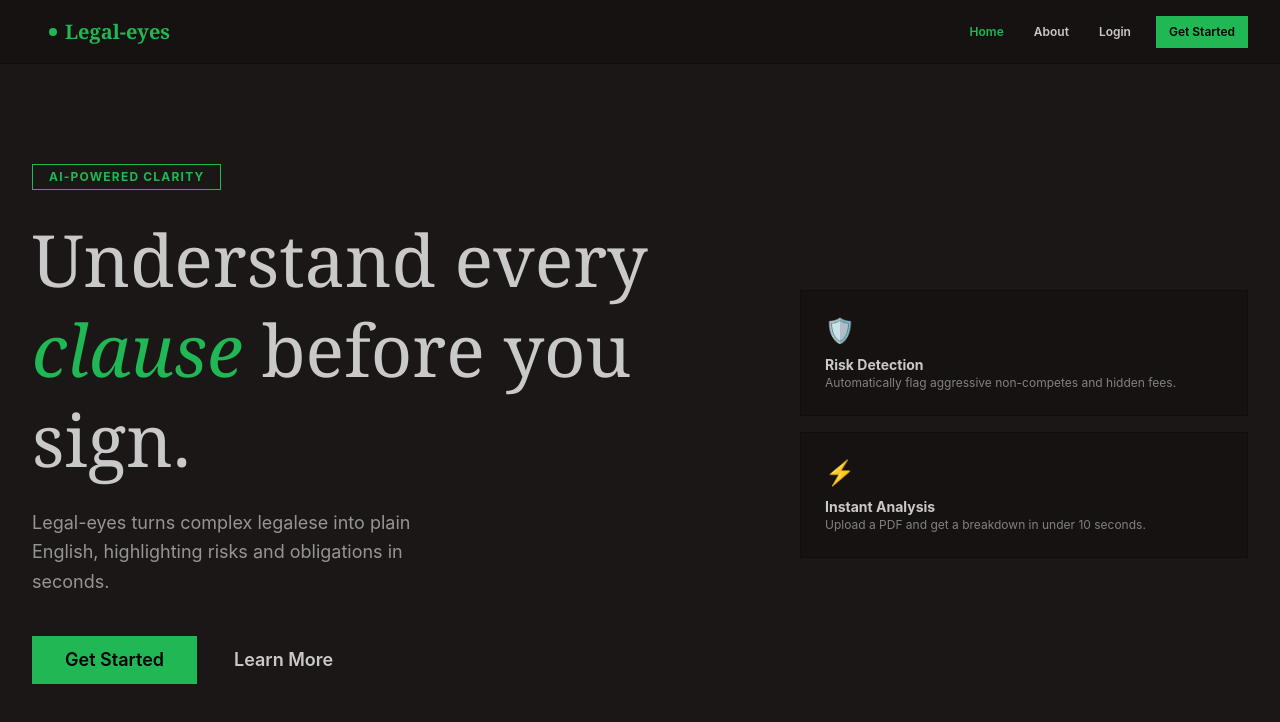
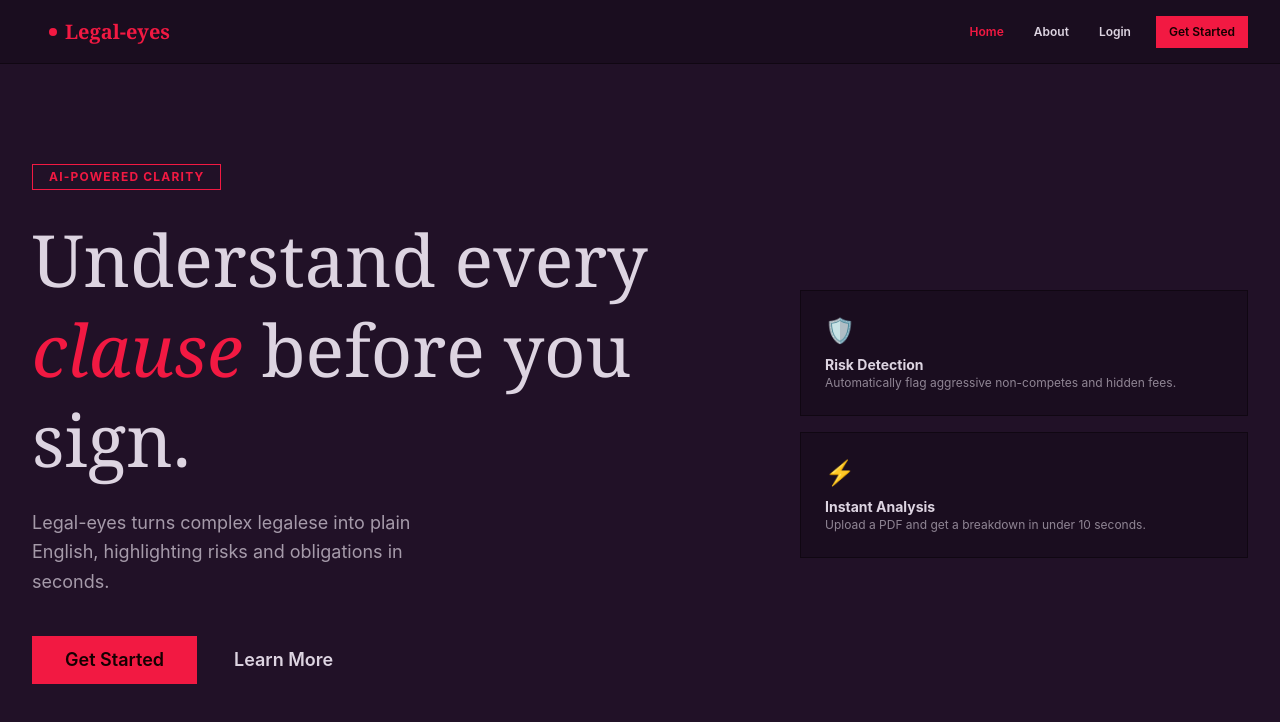
Before and after one commit to Zunaid-s/Legal-Eyes, a React (Vite) app in the folder Frontend/: page / in a window 1280 px wide. Shown: the top 722 px of the page. Built offline with nearby package versions, Linux system fonts and the light colour scheme.

Commit message:
Fix frontend: strictly rectangular buttons/components and update Halloween theme OKLCH values

```diff
--- a/Frontend/src/components/Documentchat.jsx
+++ b/Frontend/src/components/Documentchat.jsx
@@ -116,7 +116,8 @@
       <div className="drawer-content fixed bottom-6 right-6 z-[60]">
         <label
           htmlFor="chat-drawer"
-          className={`btn btn-primary shadow-2xl transition-all duration-300 drawer-button rounded-none border-2 border-primary min-h-12 h-auto py-2 w-48 flex items-center justify-center ${isOpen ? 'scale-0' : 'scale-100 hover:scale-105'}`}
+          className={`btn btn-primary shadow-2xl transition-all duration-300 drawer-button rounded-none border-2 border-primary min-h-12 h-auto py-2 w-48 flex items-center justify-center ${isOpen ? 'scale-0 pointer-events-none' : 'scale-100 hover:scale-105'}`}
+          style={{ borderRadius: '0px' }}
         >
           <span className="text-sm px-2 text-center font-bold leading-tight uppercase tracking-wide">Ask questions about this document</span>
         </label>
@@ -126,8 +127,8 @@
       <div className={`drawer-side fixed inset-0 ${isOpen ? 'visible' : 'pointer-events-none'}`}>
         <label htmlFor="chat-drawer" aria-label="close sidebar" className="drawer-overlay" onClick={() => setIsOpen(false)}></label>
 
-        <div className={`min-h-full w-full sm:w-96 bg-base-200 text-base-content flex flex-col border-l border-base-300 absolute right-0 transition-transform duration-300 transform ${isOpen ? 'translate-x-0' : 'translate-x-full'} rounded-none`}>
-          <div className="p-4 border-b border-base-300 bg-base-300 flex justify-between items-center rounded-none">
+        <div className={`min-h-full w-full sm:w-96 bg-base-200 text-base-content flex flex-col border-l border-base-300 absolute right-0 transition-transform duration-300 transform ${isOpen ? 'translate-x-0' : 'translate-x-full'}`} style={{ borderRadius: '0px' }}>
+          <div className="p-4 border-b border-base-300 bg-base-300 flex justify-between items-center" style={{ borderRadius: '0px' }}>
             <h3 className="font-serif font-bold italic flex items-center gap-2">
               <span className="text-primary text-xs">●</span> AI Assistant
             </h3>
@@ -164,11 +165,12 @@
             )}
           </div>
 
-          <div className="p-4 bg-base-100 border-t border-base-300 rounded-none">
-            <div className="flex gap-2 items-center bg-base-200 rounded-none p-1 pr-2 border border-transparent focus-within:border-primary transition-colors">
+          <div className="p-4 bg-base-100 border-t border-base-300" style={{ borderRadius: '0px' }}>
+            <div className="flex gap-2 items-center bg-base-200 p-1 pr-2 border border-transparent focus-within:border-primary transition-colors" style={{ borderRadius: '0px' }}>
               <button
                 onClick={toggleListen}
-                className={`btn btn-square btn-ghost btn-sm transition-all rounded-none ${isListening ? 'text-error bg-error/10 animate-pulse' : 'opacity-60 hover:opacity-100 hover:bg-base-300'}`}
+                className={`btn btn-square btn-ghost btn-sm transition-all ${isListening ? 'text-error bg-error/10 animate-pulse' : 'opacity-60 hover:opacity-100 hover:bg-base-300'}`}
+                style={{ borderRadius: '0px' }}
               >
                 {isListening ? (
                   <svg xmlns="http://www.w3.org/2000/svg" className="h-5 w-5" fill="none" viewBox="0 0 24 24" stroke="currentColor"><path strokeLinecap="round" strokeLinejoin="round" strokeWidth="2" d="M21 12a9 9 0 11-18 0 9 9 0 0118 0z" /><path strokeLinecap="round" strokeLinejoin="round" strokeWidth="2" d="M9 10a1 1 0 011-1h4a1 1 0 011 1v4a1 1 0 01-1 1H10a1 1 0 01-1-1v-4z" /></svg>
@@ -178,7 +180,8 @@
               </button>
 
               <input
-                className="input input-ghost w-full focus:bg-transparent text-sm h-10 rounded-none"
+                className="input input-ghost w-full focus:bg-transparent text-sm h-10"
+                style={{ borderRadius: '0px' }}
                 placeholder={isListening ? "Listening... Speak clearly" : "Type a question..."}
                 value={input + interimInput}
                 onChange={(e) => {
@@ -188,7 +191,7 @@
                 onKeyDown={(e) => e.key === 'Enter' && sendMessage()}
               />
 
-              <button className="btn btn-primary btn-sm rounded-none h-8 min-h-0" onClick={sendMessage}>Send</button>
+              <button className="btn btn-primary btn-sm h-8 min-h-0" style={{ borderRadius: '0px' }} onClick={sendMessage}>Send</button>
             </div>
           </div>
         </div>
--- a/Frontend/src/index.css
+++ b/Frontend/src/index.css
@@ -9,18 +9,18 @@
   default: true;
   prefersdark: true;
   color-scheme: "dark";
-  --color-base-100: oklch(20.84% 0.008 17.911);
-  --color-base-200: oklch(18.522% 0.007 17.911);
-  --color-base-300: oklch(16.203% 0.007 17.911);
-  --color-base-content: oklch(83.768% 0.001 17.911);
-  --color-primary: oklch(68.628% 0.185 148.958);
-  --color-primary-content: oklch(0% 0 0);
-  --color-secondary: oklch(69.776% 0.135 168.327);
-  --color-secondary-content: oklch(13.955% 0.027 168.327);
-  --color-accent: oklch(70.628% 0.119 185.713);
-  --color-accent-content: oklch(14.125% 0.023 185.713);
-  --color-neutral: oklch(30.698% 0.039 171.364);
-  --color-neutral-content: oklch(86.139% 0.007 171.364);
+  --color-base-100: oklch(21.22% 0.047 317.21);
+  --color-base-200: oklch(18.77% 0.039 317.21);
+  --color-base-300: oklch(14.94% 0.027 317.21);
+  --color-base-content: oklch(88.04% 0.021 317.21);
+  --color-primary: oklch(61.42% 0.238 20.35);
+  --color-primary-content: oklch(12.28% 0.048 20.35);
+  --color-secondary: oklch(69.71% 0.329 342.55);
+  --color-secondary-content: oklch(98.71% 0.01 342.55);
+  --color-accent: oklch(76.76% 0.184 183.61);
+  --color-accent-content: oklch(15.352% 0.036 183.61);
+  --color-neutral: oklch(20% 0.024 255.701);
+  --color-neutral-content: oklch(89.499% 0.011 252.096);
   --color-info: oklch(72.06% 0.191 231.6);
   --color-info-content: oklch(0% 0 0);
   --color-success: oklch(64.8% 0.15 160);
--- a/Frontend/src/pages/History.jsx
+++ b/Frontend/src/pages/History.jsx
@@ -80,15 +80,15 @@
       </header>
 
       {docs.length === 0 ? (
-        <div className="text-center py-20 bg-base-200 rounded-none border border-base-300">
+        <div className="text-center py-20 bg-base-200 border border-base-300" style={{ borderRadius: '0px' }}>
           <p className="opacity-50 italic">No documents found in your history.</p>
-          <button onClick={() => navigate('/upload')} className="btn btn-primary mt-4 rounded-none">Upload First Document</button>
+          <button onClick={() => navigate('/upload')} className="btn btn-primary mt-4" style={{ borderRadius: '0px' }}>Upload First Document</button>
         </div>
       ) : (
         <>
           <div className="grid grid-cols-1 md:grid-cols-2 gap-6">
             {currentDocs.map((doc) => (
-              <div key={doc._id} className="card bg-base-200 border border-base-300 shadow-sm hover:border-primary transition-all p-6">
+              <div key={doc._id} className="card bg-base-200 border border-base-300 shadow-sm hover:border-primary transition-all p-6" style={{ borderRadius: '0px' }}>
                 <div className="flex justify-between items-start mb-4">
                   <div>
                     <h3 className="font-serif text-xl font-medium">{doc.filename || doc.fileName || 'Untitled Document'}</h3>
@@ -96,7 +96,7 @@
                       {new Date(doc.createdAt).toLocaleDateString('en-IN', { day: 'numeric', month: 'short', year: 'numeric' })}
                     </p>
                   </div>
-                  <div className={`badge ${doc.overallRisk === 'high' ? 'badge-error' : doc.overallRisk === 'medium' ? 'badge-warning' : 'badge-success'} badge-sm`}>
+                  <div className={`badge ${doc.overallRisk === 'high' ? 'badge-error' : doc.overallRisk === 'medium' ? 'badge-warning' : 'badge-success'} badge-sm`} style={{ borderRadius: '0px' }}>
                     {doc.overallRisk?.toUpperCase() || 'LOW'}
                   </div>
                 </div>
@@ -106,8 +106,8 @@
                 </p>
 
                 <div className="card-actions justify-end gap-2">
-                  <button onClick={() => handleDelete(doc._id)} className="btn btn-outline btn-error btn-xs rounded-none">Delete</button>
-                  <button onClick={() => handleView(doc)} className="btn btn-ghost btn-sm text-primary">View Analysis →</button>
+                  <button onClick={() => handleDelete(doc._id)} className="btn btn-outline btn-error btn-xs" style={{ borderRadius: '0px' }}>Delete</button>
+                  <button onClick={() => handleView(doc)} className="btn btn-ghost btn-sm text-primary" style={{ borderRadius: '0px' }}>View Analysis →</button>
                 </div>
               </div>
             ))}
@@ -116,15 +116,17 @@
           {/* Pagination Controls */}
           {totalPages > 1 && (
             <div className="flex justify-center mt-10">
-              <div className="join border border-base-300">
+              <div className="join border border-base-300" style={{ borderRadius: '0px' }}>
                 <button
                   className="join-item btn btn-sm bg-base-200"
+                  style={{ borderRadius: '0px' }}
                   onClick={() => setPage(p => Math.max(1, p - 1))}
                   disabled={page === 1}
                 >«</button>
-                <button className="join-item btn btn-sm bg-base-200">Page {page}</button>
+                <button className="join-item btn btn-sm bg-base-200" style={{ borderRadius: '0px' }}>Page {page}</button>
                 <button
                   className="join-item btn btn-sm bg-base-200"
+                  style={{ borderRadius: '0px' }}
                   onClick={() => setPage(p => Math.min(totalPages, p + 1))}
                   disabled={page === totalPages}
                 >»</button>
```
